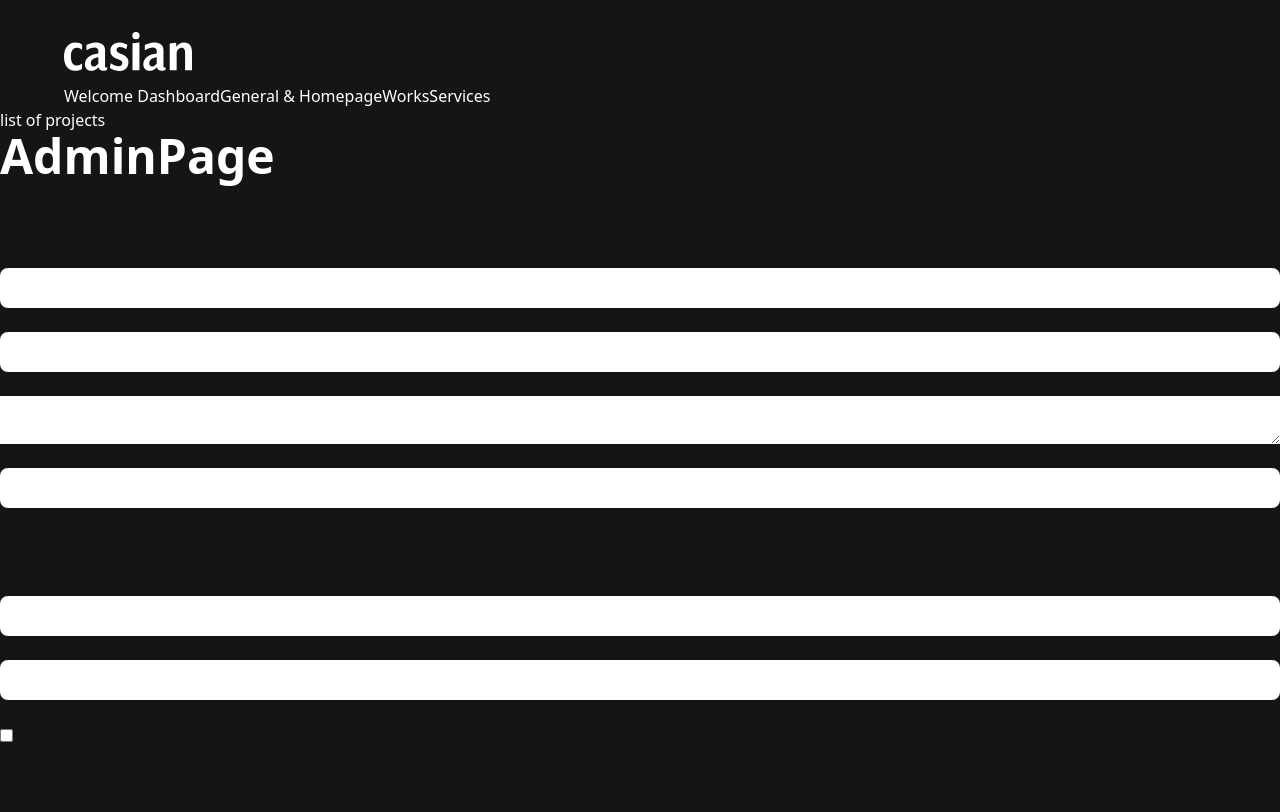
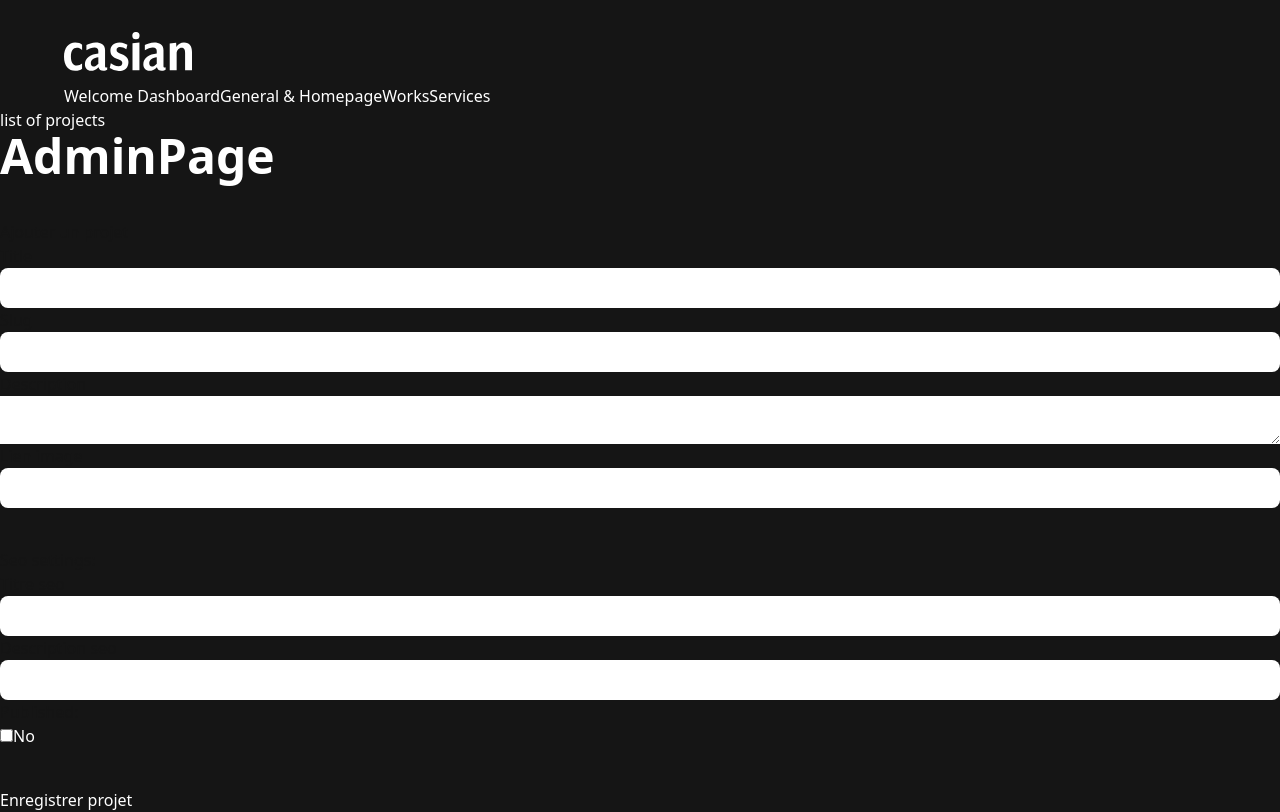
Before and after one commit to CasianLW/portfolio-casian-react-typecript-cms, a Next.js app: page /admin in a window 1280 px wide. Built offline with nearby package versions, Linux system fonts and the light colour scheme.

Commit message:
form colors fix

```diff
--- a/components/admin/works/addWorkComponent.tsx
+++ b/components/admin/works/addWorkComponent.tsx
@@ -68,11 +68,13 @@ const AddWorkComponent: FC = () => {
   const alertComponent = () => {
     switch (submitStatus) {
       case 'submitting':
-        return <div className="alert alert-info">Submitting form...</div>
+        return <div className="alert alert-info text-cas-white-100">Submitting form...</div>
       case 'success':
-        return <div className="alert alert-success">Form submitted successfully!</div>
+        return <div className="alert alert-success text-cas-white-100">Form submitted successfully!</div>
       case 'error':
-        return <div className="alert alert-danger">Form submission failed. Please try again later.</div>
+        return (
+          <div className="alert alert-danger text-cas-white-100">Form submission failed. Please try again later.</div>
+        )
       default:
         return null
     }
@@ -122,11 +124,13 @@ const AddWorkComponent: FC = () => {
                   })
                 }
               />
-              <span>{formData.published ? 'Yes' : 'No'}</span>
+              <span className="text-cas-white-100">{formData.published ? 'Yes' : 'No'}</span>
             </div>
           </div>
         </div>
-        <button type="submit">Enregistrer projet</button>
+        <button className="text-cas-white-100" type="submit">
+          Enregistrer projet
+        </button>
       </form>
       {alertComponent()}
     </>
```
